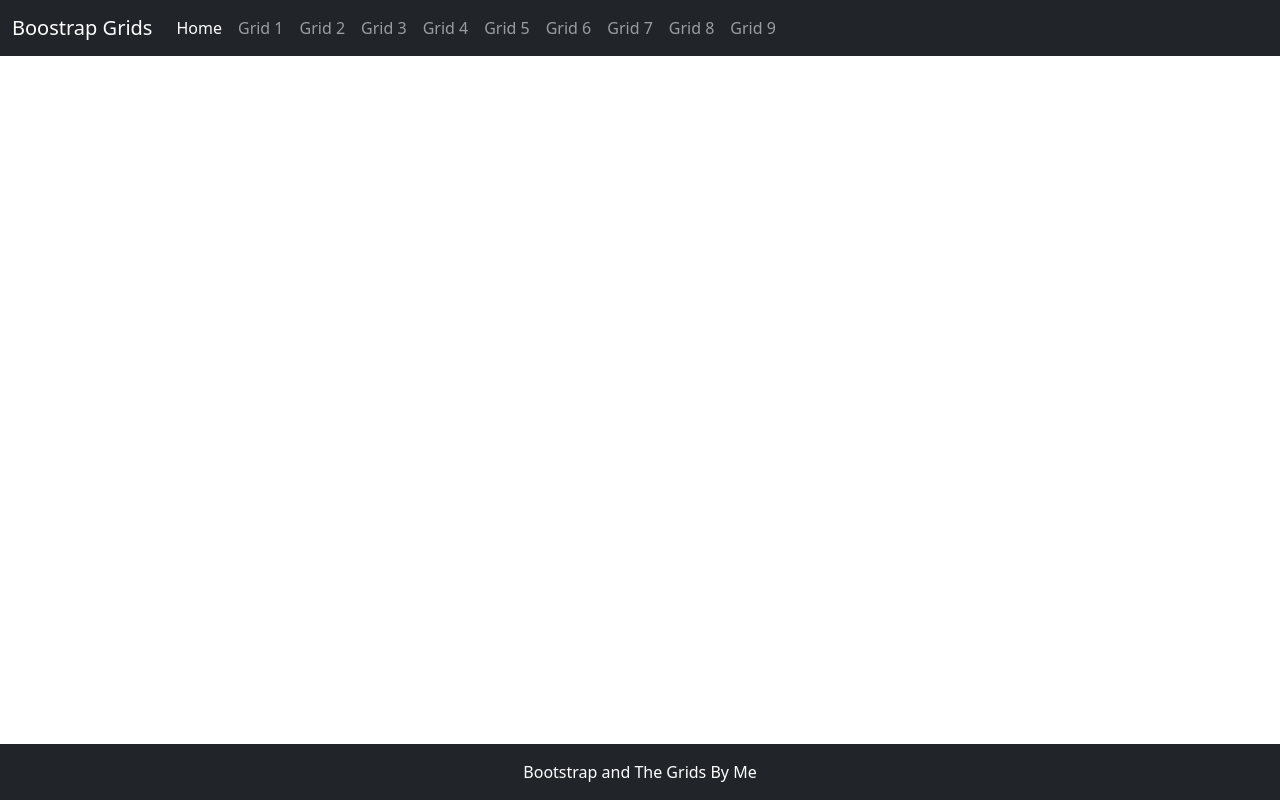
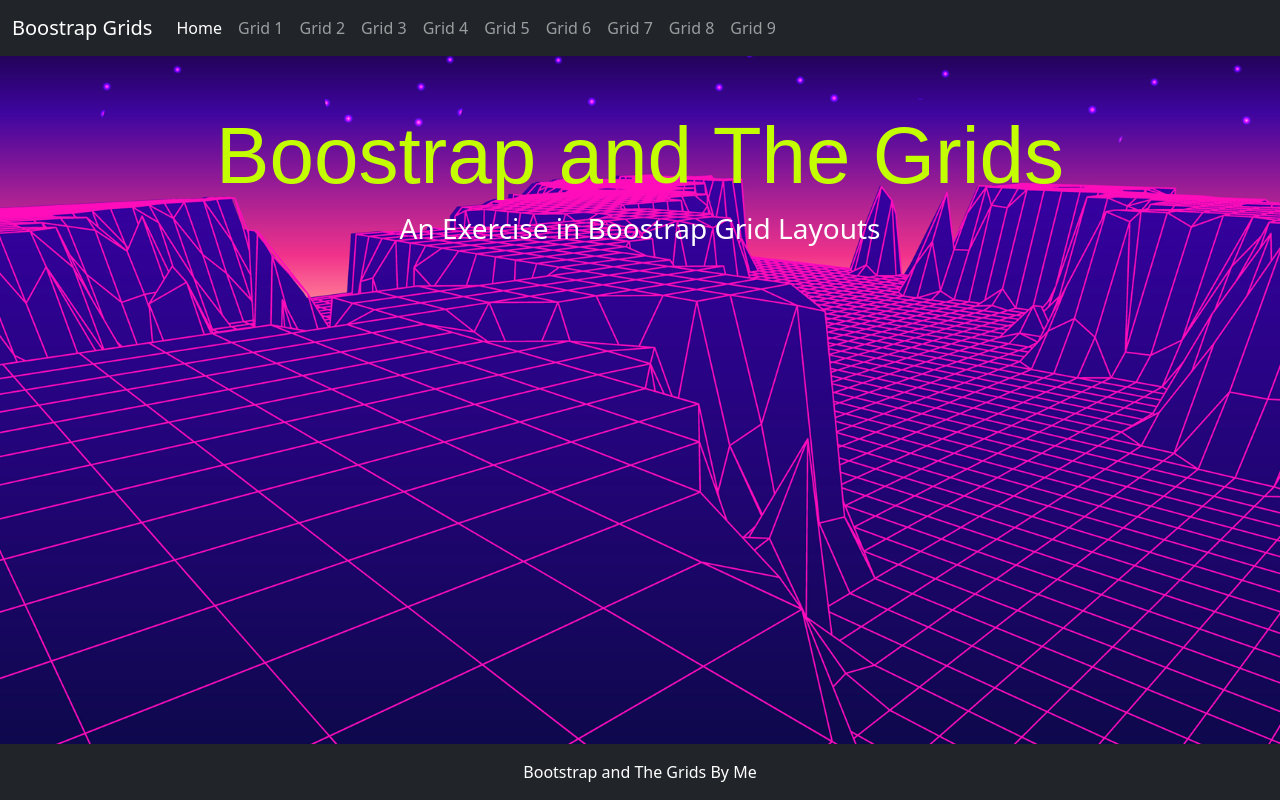
Before and after one commit to Smith2117/BootstrapAndTheGrids, a plain HTML site: page index.html in a window 1280 px wide. Drawn offline with nearby package versions, Linux system fonts and the light colour scheme; a web font is replaced by a local one.

Commit message:
Added text to home page

```diff
--- a/css/site.css
+++ b/css/site.css
@@ -8,3 +8,19 @@ main>.container {
     bottom: 0;
     width: 100%;
 }
+
+.homeBG {
+    width:100%;
+    background: url(/img/GridBG.png);
+    background-repeat: no-repeat;
+    background-position: center;
+    background-size: cover;
+    background-attachment: fixed;
+}
+
+.homeText {
+    font-family: modesto-open-shadow, sans-serif;
+    font-weight: 400;
+    font-style: normal;
+    color: rgb(195, 255, 0);
+}
--- a/index.html
+++ b/index.html
@@ -11,10 +11,11 @@
     <link href="https://cdn.jsdelivr.net/npm/bootstrap@5.1.1/dist/css/bootstrap.min.css" rel="stylesheet"
         integrity="sha384-F3w7mX95PdgyTmZZMECAngseQB83DfGTowi0iMjiWaeVhAn4FJkqJByhZMI3AhiU" crossorigin="anonymous">
 
+    <link rel="stylesheet" href="https://use.typekit.net/mhj5wdi.css">
     <link rel="stylesheet" href="css/site.css">
 </head>
 
-<body class="d-flex flex-column h-100">
+<body class="d-flex flex-column h-100 homeBG">
 
 <nav class="navbar navbar-expand-md navbar-dark fixed-top bg-dark">
     <div class="container-fluid">
@@ -60,8 +61,9 @@
 </nav>
 
     <main class="flex-shrink-0">
-       <div class="container">
-
+       <div class="container text-center mt-5">
+           <h1 class="text-center display-1 homeText">Boostrap and The Grids</h1>
+           <h3 class="text-white">An Exercise in Boostrap Grid Layouts</h3>
        </div>
     </main>
     <footer class="footer mt-auto py-3 bg-dark sticky-footer">
```
